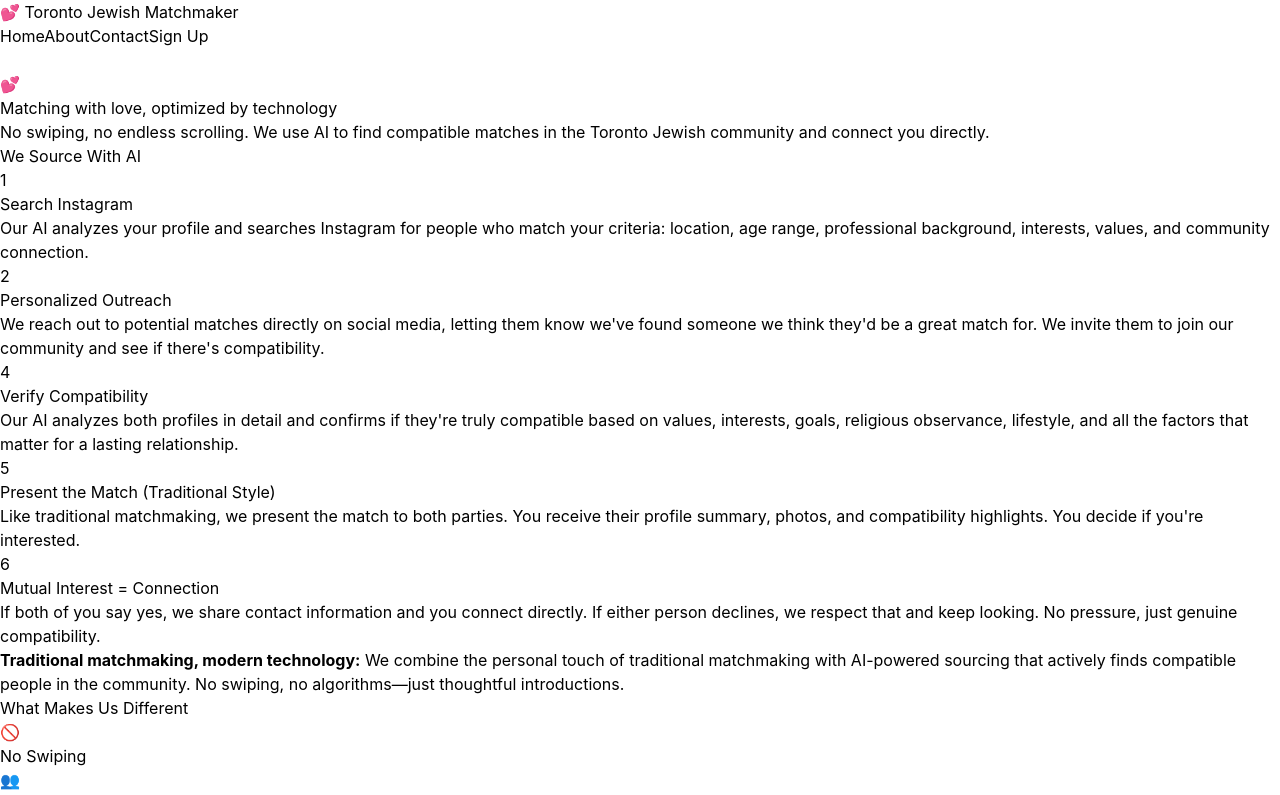
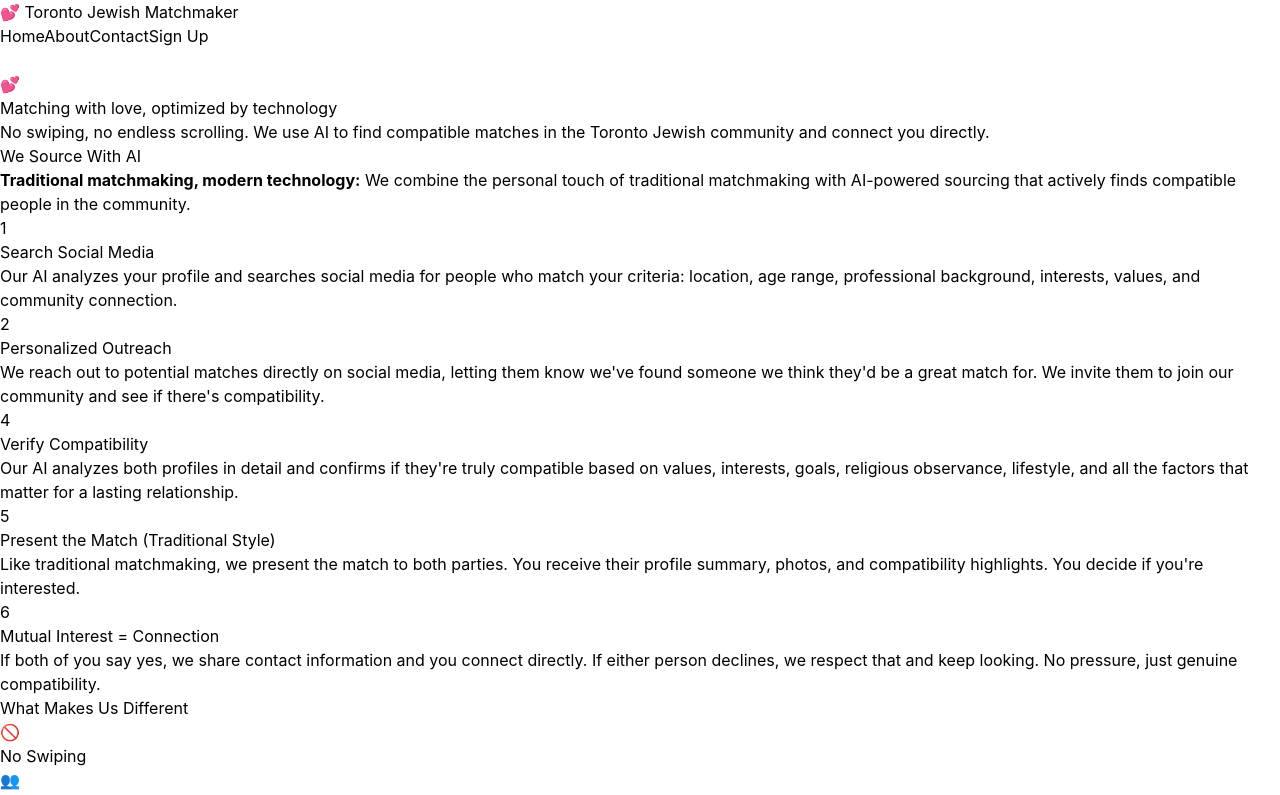
Before and after one commit to elizabethdorfman/ai-matchmaker, a React (Vite) app: page / in a window 1280 px wide. Shown: the top 795 px of the page. Built offline with nearby package versions, Linux system fonts and the light colour scheme.

Commit message:
Remove 'No swiping—just thoughtful introductions' from AI sourcing section

```diff
--- a/src/pages/Home.tsx
+++ b/src/pages/Home.tsx
@@ -18,8 +18,8 @@ export default function Home() {
         </section>
 
         {/* Divider */}
-        <div className="flex justify-center py-12">
-          <div className="w-32 h-2 bg-gradient-to-r from-transparent via-purple-500 to-transparent rounded-full shadow-lg"></div>
+        <div className="py-8">
+          <div className="w-full h-px bg-gray-300"></div>
         </div>
 
         {/* AI Sourcing Section */}
@@ -29,6 +29,9 @@ export default function Home() {
               <h2 className="text-3xl md:text-4xl font-bold mb-2 bg-gradient-to-r from-blue-600 to-purple-600 bg-clip-text text-transparent">
                 We Source With AI
               </h2>
+              <p className="text-lg text-gray-700 mt-4 max-w-2xl mx-auto">
+                <strong className="text-blue-600">Traditional matchmaking, modern technology:</strong> We combine the personal touch of traditional matchmaking with AI-powered sourcing that actively finds compatible people in the community.
+              </p>
             </div>
             <div className="max-w-4xl mx-auto">
               <div className="bg-white rounded-2xl shadow-lg border-2 border-blue-100 p-8 md:p-10">
@@ -41,9 +44,9 @@ export default function Home() {
                       </div>
                     </div>
                     <div className="flex-grow">
-                      <h3 className="text-lg font-bold text-gray-800 mb-2">Search Instagram</h3>
+                      <h3 className="text-lg font-bold text-gray-800 mb-2">Search Social Media</h3>
                       <p className="text-gray-600">
-                        Our AI analyzes your profile and searches Instagram for people who match your criteria: location, age range, professional background, interests, values, and community connection.
+                        Our AI analyzes your profile and searches social media for people who match your criteria: location, age range, professional background, interests, values, and community connection.
                       </p>
                     </div>
                   </div>
@@ -108,21 +111,14 @@ export default function Home() {
                     </div>
                   </div>
                 </div>
-
-                {/* Info Box */}
-                <div className="mt-8 pt-8 border-t border-gray-200">
-                  <p className="text-sm text-gray-700 text-center">
-                    <strong className="text-blue-600">Traditional matchmaking, modern technology:</strong> We combine the personal touch of traditional matchmaking with AI-powered sourcing that actively finds compatible people in the community. No swiping, no algorithms—just thoughtful introductions.
-                  </p>
-                </div>
               </div>
             </div>
           </div>
         </section>
 
         {/* Divider */}
-        <div className="flex justify-center py-12">
-          <div className="w-32 h-2 bg-gradient-to-r from-transparent via-pink-500 to-transparent rounded-full shadow-lg"></div>
+        <div className="py-8">
+          <div className="w-full h-px bg-gray-300"></div>
         </div>
 
         {/* Value Proposition Section */}
@@ -155,8 +151,8 @@ export default function Home() {
         </section>
 
         {/* Divider */}
-        <div className="flex justify-center py-12">
-          <div className="w-32 h-2 bg-gradient-to-r from-transparent via-purple-500 to-transparent rounded-full shadow-lg"></div>
+        <div className="py-8">
+          <div className="w-full h-px bg-gray-300"></div>
         </div>
 
         {/* Free for Community Section */}
@@ -177,8 +173,8 @@ export default function Home() {
         </section>
 
         {/* Divider */}
-        <div className="flex justify-center py-12">
-          <div className="w-32 h-2 bg-gradient-to-r from-transparent via-green-500 to-transparent rounded-full shadow-lg"></div>
+        <div className="py-8">
+          <div className="w-full h-px bg-gray-300"></div>
         </div>
 
         {/* CTA Section */}
```
